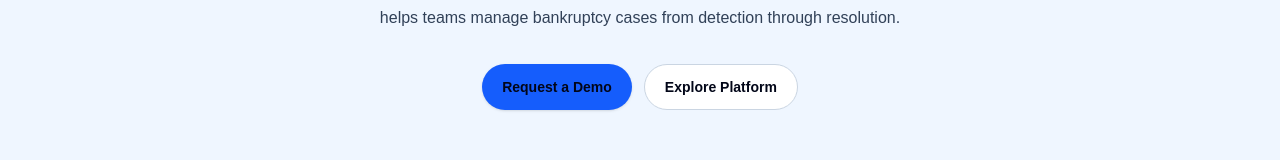
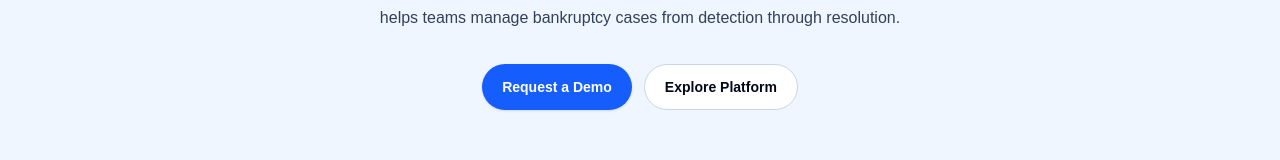
Before and after one commit to drumholliday/bc-website-redesign, a Next.js app: page / in a window 1280 px wide. Shown: the part 4779-4939 px from the top of the page. Built offline with nearby package versions, Linux system fonts and the light colour scheme.

Commit message:
Use shared button component for homepage demo CTA

```diff
--- a/app/page.tsx
+++ b/app/page.tsx
@@ -3,6 +3,7 @@ import { Section } from "@/components/ui/Section";
 import { Card } from "@/components/ui/Card";
 import { industries } from "@/data/industries";
 import { platformFeatures } from "@/data/platformFeatures";
+import { Button } from "@/components/ui/Button";
 
 /*
   Homepage for Bankruptcy Control.
@@ -163,19 +164,11 @@ export default function Home() {
           </p>
 
           <div className="mt-8 flex flex-col justify-center gap-3 sm:flex-row">
-            <a
-              href="/contact"
-              className="inline-flex items-center justify-center rounded-full bg-blue-600 px-5 py-3 text-sm font-semibold text-white shadow-sm transition hover:bg-blue-700 hover:shadow-md"
-            >
-              Request a Demo
-            </a>
+            <Button href="/contact">Request a Demo</Button>
 
-            <a
-              href="/platform"
-              className="inline-flex items-center justify-center rounded-full border border-slate-300 bg-white px-5 py-3 text-sm font-semibold text-slate-900 transition hover:border-blue-300 hover:bg-blue-50 dark:border-slate-700 dark:bg-slate-900 dark:text-white dark:hover:border-blue-500 dark:hover:bg-slate-800"
-            >
+            <Button href="/platform" variant="secondary">
               Explore Platform
-            </a>
+            </Button>
           </div>
         </div>
       </Section>
```
